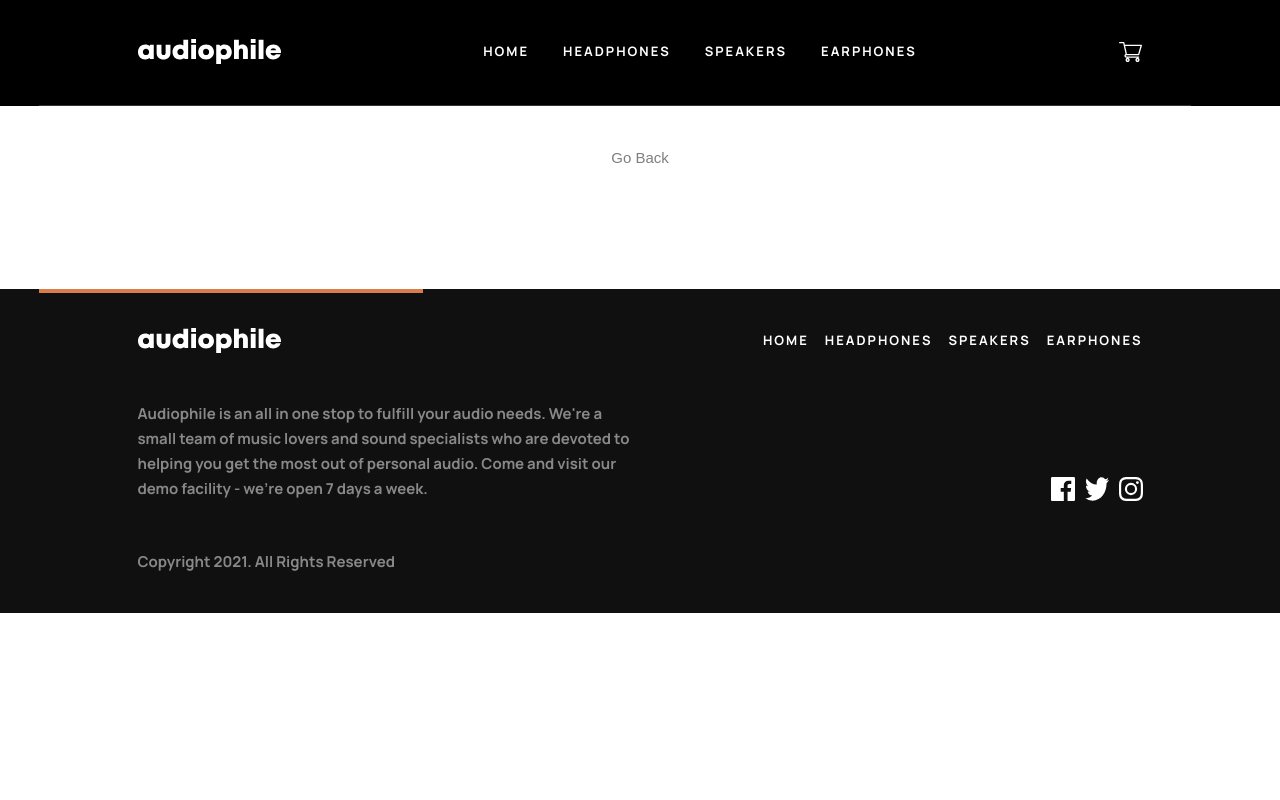
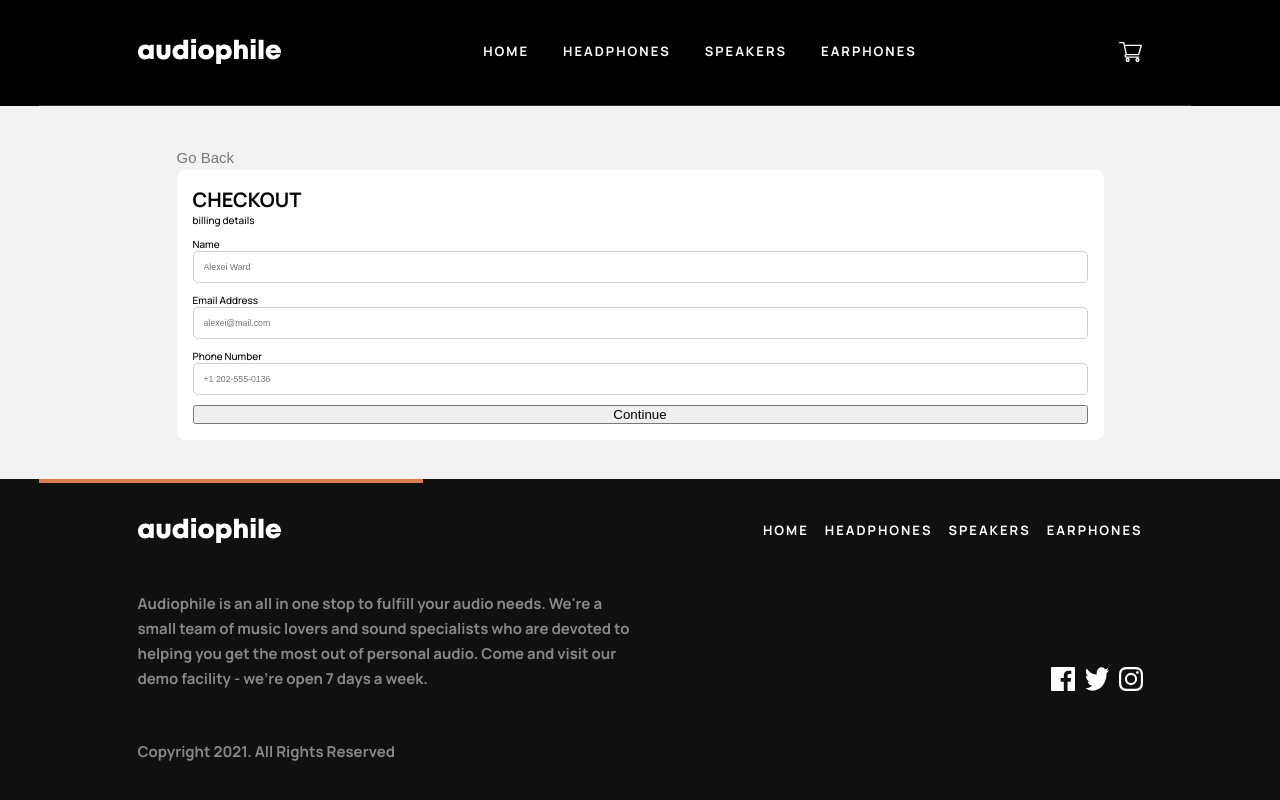
Before and after one commit to niabezara/autophile-ecommerce, a React (Vite) app: page /checkout in a window 1280 px wide. Shown: the top 800 px of the page. Built offline with nearby package versions, Linux system fonts and the light colour scheme.

Commit message:
checkout page

```diff
--- a/package.json
+++ b/package.json
@@ -15,6 +15,7 @@
     "react": "^18.2.0",
     "react-dom": "^18.2.0",
     "react-helmet": "^6.1.0",
+    "react-hook-form": "^7.47.0",
     "react-router-dom": "^6.16.0",
     "styled-components": "^6.0.8"
   },
--- /dev/null
+++ b/src/components/Billing.tsx
@@ -0,0 +1,107 @@
+import React from "react";
+import { SubmitHandler, useForm } from "react-hook-form";
+import styled from "styled-components";
+
+enum GenderEnum {
+  female = "female",
+  male = "male",
+  other = "other",
+}
+
+interface IFormInput {
+  firstName: string;
+  email: string;
+  phone: number;
+  gender: GenderEnum;
+}
+
+export default function Billing() {
+  const {
+    register,
+    handleSubmit,
+    formState: { errors },
+  } = useForm<IFormInput>();
+  const onSubmit: SubmitHandler<IFormInput> = (data: any) => console.log(data);
+
+  return (
+    <Form onSubmit={handleSubmit(onSubmit)}>
+      <p>billing details</p>
+      <Section>
+        <Article>
+          <label>Name</label>
+          {errors.firstName && <p>{errors.firstName.message}</p>}
+        </Article>
+        <input
+          placeholder="Alexei Ward"
+          {...register("firstName", {
+            required: "Field cannot be empty",
+            pattern: /^[A-Za-z]+$/i,
+          })}
+        />
+      </Section>
+      <Section>
+        <Article>
+          <label>Email Address</label>
+          {errors.firstName && <p>{errors.email?.message}</p>}
+        </Article>
+        <input
+          placeholder="alexei@mail.com"
+          {...register("email", {
+            required: "Field cannot be empty",
+            pattern: {
+              value:
+                /^(([^<>()\[\]\\.,;:\s@"]+(\.[^<>()\[\]\\.,;:\s@"]+)*)|(".+"))@((\[[0-9]{1,3}\.[0-9]{1,3}\.[0-9]{1,3}\.[0-9]{1,3}])|(([a-zA-Z\-0-9]+\.)+[a-zA-Z]{2,}))$/,
+              message: "Looks like this is not an email",
+            },
+          })}
+        />
+      </Section>
+      <Section>
+        <Article>
+          <label>Phone Number</label>
+          {errors.phone && <p>{errors.phone?.message}</p>}
+        </Article>
+        <input
+          placeholder="+1 202-555-0136"
+          {...register("phone", { required: "Field cannot be empty" })}
+        />
+      </Section>
+
+      <button type="submit">Continue</button>
+    </Form>
+  );
+}
+
+const Form = styled.div`
+  display: grid;
+  gap: 1rem;
+  width: 100%;
+  grid-template-columns: 1fr;
+`;
+const Section = styled.div`
+  input {
+    width: 100%;
+    min-width: 0px;
+    outline: transparent solid 2px;
+    outline-offset: 2px;
+    position: relative;
+    appearance: none;
+    transition: all 0.2s ease 0s;
+    border: 1px solid #cfcfcf;
+    border-radius: 0.5rem;
+    padding-left: 1rem;
+    padding-top: 1rem;
+    padding-bottom: 1rem;
+    font-size: 0.875rem;
+    border-width: 1px;
+    border-image: initial;
+    background: inherit;
+    &:focus {
+      border: 1px solid #d87d4a;
+    }
+  }
+`;
+const Article = styled.div`
+  display: flex;
+  justify-content: space-between;
+`;
--- a/src/routes/CheckOut.tsx
+++ b/src/routes/CheckOut.tsx
@@ -1,5 +1,6 @@
 import { useNavigate } from "react-router-dom";
 import styled from "styled-components";
+import Billing from "../components/Billing";
 
 export default function CheckOut() {
   const navigate = useNavigate();
@@ -10,7 +11,10 @@ export default function CheckOut() {
         <button className="Back" onClick={() => navigate(-1)}>
           Go Back
         </button>
-        <Wrapper></Wrapper>
+        <Wrapper>
+          <h1>CHECKOUT</h1>
+          <Billing />
+        </Wrapper>
       </SubContainer>
     </Container>
   );
@@ -21,7 +25,7 @@ const Container = styled.main`
   flex-direction: column;
   justify-content: center;
   align-items: center;
-
+  background-color: #f2f2f2;
   @media screen and (min-width: 900px) {
     /* padding: 9.7rem; */
   }
@@ -31,8 +35,9 @@ const SubContainer = styled.div`
   flex-direction: column;
   justify-content: center;
   align-items: flex-start;
-  gap: 8rem;
   padding: 2.4rem;
+  width: 100%;
+
   .Back {
     border: none;
     background: transparent;
@@ -50,27 +55,9 @@ const SubContainer = styled.div`
     margin: 0 auto;
   }
 `;
-
 const Wrapper = styled.div`
-  display: flex;
-  flex-direction: column;
-  align-items: center;
-  justify-content: center;
-  gap: 2.4rem;
-
-  @media screen and (min-width: 500px) {
-    flex-direction: row;
-    align-items: center;
-    gap: 6rem;
-    .Info {
-      align-items: flex-start;
-      .Title {
-        text-align: left;
-      }
-    }
-  }
-
-  @media screen and (min-width: 900px) {
-    gap: 12.5rem;
-  }
+  background: #fff;
+  padding: 1.6rem;
+  border-radius: 8px;
+  width: 100%;
 `;
```
Also changed, not shown: 1 other file (tests, documents, lock files or other folders).
